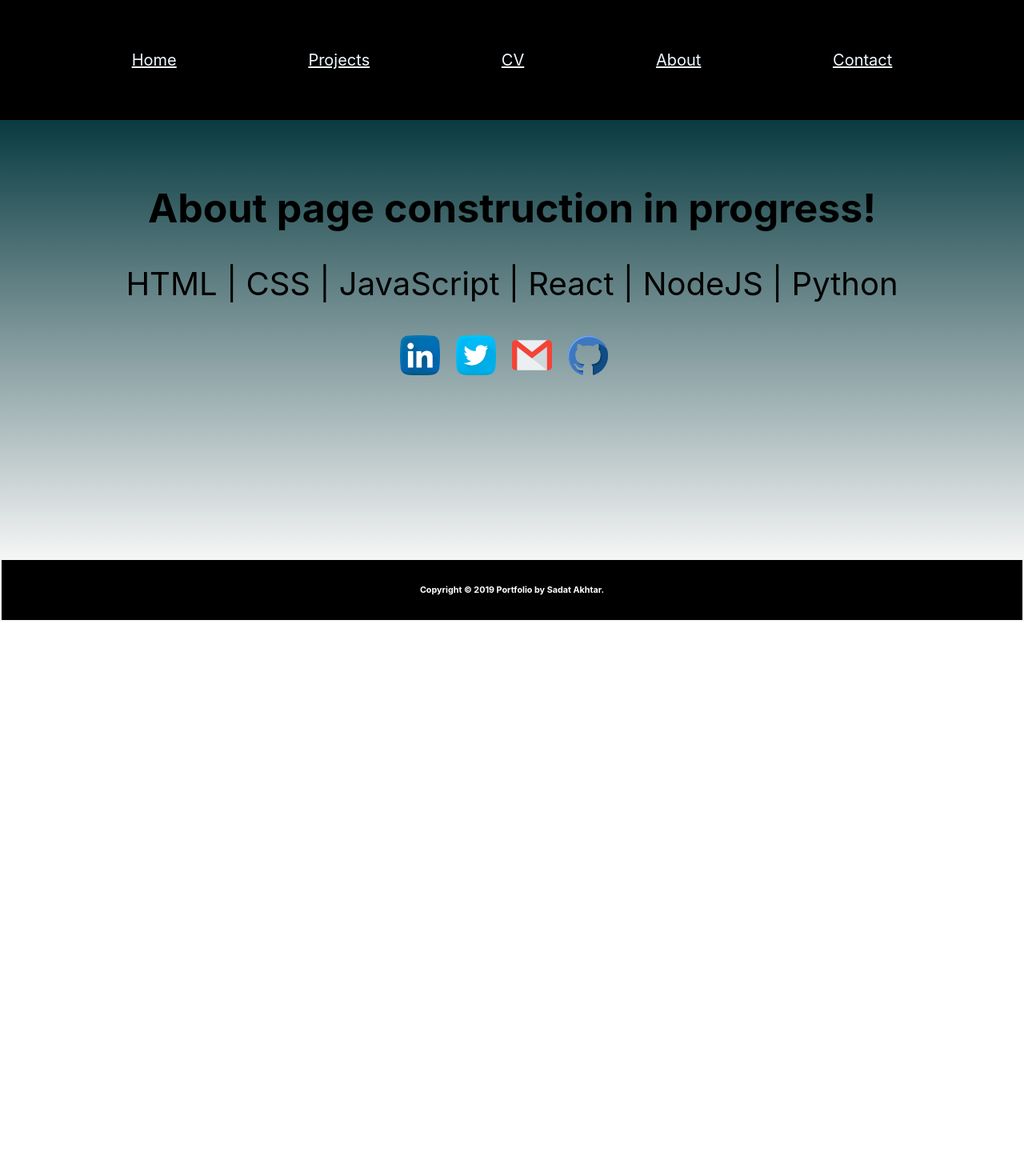
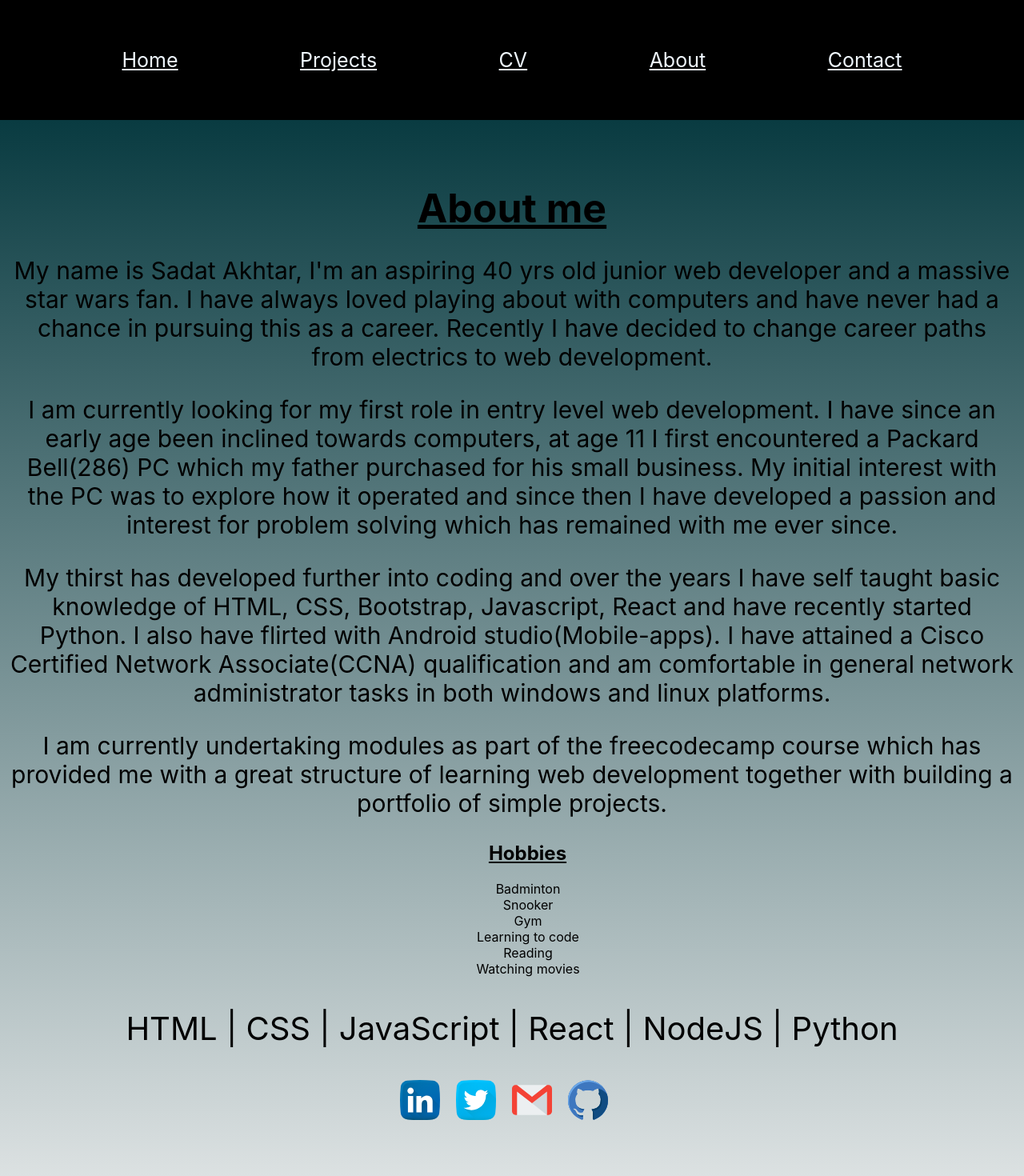
Before and after one commit to sadatakhtar/myportfolio-app, a React (Create React App) app: page /Components/About in a window 1280 px wide. Shown: the top 1470 px of the page at 80% size. Before the commit the page ends 800 px from the top, so only its background shows below. Built offline with nearby package versions, Linux system fonts and the light colour scheme.

Commit message:
added About me section to website

```diff
--- a/src/App.css
+++ b/src/App.css
@@ -1,4 +1,5 @@
-ul {
+
+#ul {
   list-style-type: none;
   margin: 0px;
   padding: 0px;
@@ -11,8 +12,11 @@ ul {
   align-items: center;
   background-color: black;
   color: white;
-  font-size: 20px;
+  font-size: 25px;
 
+}
+h2 {
+  padding-left: 39px;
 }
 .projectsol {
 
@@ -34,12 +38,10 @@ section {
 
 
 }
-li{
-
+#li{
 
 
   list-style-type: none;
-
 
 }
 
@@ -48,7 +50,7 @@ footer {
   height: 75px;
   border: 2px double whitesmoke;
   color: white;
-  font-size: 13px;
+  font-size: 17px;
   display: flex;
   justify-content: center;
   align-items: center;
@@ -63,10 +65,16 @@ footer {
   text-align: center;
   height: 70%;
   margin-top: 0px;
+  padding-left: 10px;
+  padding-right: 10px;
   padding-top: 80px;
   padding-bottom: 15%;
 
 
+
+}
+#hobby{
+  list-style-type: none;
 
 }
 h1 {
@@ -82,7 +90,7 @@ h1 {
 p{
   font-size: 30px;
 }
-li a:hover {
+#li a:hover {
   color: black;
   background-color: gray;
 }
--- a/src/Components/About.js
+++ b/src/Components/About.js
@@ -4,7 +4,44 @@ import Icons from './Icons';
 function About(){
     return (
         <div id="main-div">
-        <h1>About page construction in progress!</h1>
+        <h1><u>About me</u></h1>
+        <p>
+        My name is Sadat Akhtar, I'm an aspiring 40 yrs old junior web developer and
+        a massive star wars fan. I have always loved playing about with computers and have never
+        had a chance in pursuing this as a career. Recently I have decided to change career paths
+        from  electrics to web development.
+        </p>
+        <p>
+        I am currently looking for my first role in entry level web development.
+        I have since an early age been inclined towards computers, at age 11 I first encountered
+        a Packard Bell(286) PC which my father purchased for his small business.
+        My initial interest with the PC was to explore how it operated and since
+        then I have developed a passion and interest for problem solving which has
+        remained with me ever since.
+        </p>
+        <p>
+        My thirst has developed further into coding and over the years I have self
+        taught basic knowledge of HTML, CSS, Bootstrap, Javascript, React and have recently started Python.
+        I also have flirted with Android studio(Mobile-apps). I have attained a Cisco Certified Network
+        Associate(CCNA) qualification and am comfortable in general network administrator tasks
+        in both windows and linux platforms.
+        </p>
+        <p>
+        I am currently undertaking modules as part of the freecodecamp course which has provided
+        me with a great structure of learning web development together with building a portfolio
+        of simple projects.
+        </p>
+        <h2><u>Hobbies</u></h2>
+        <ul id="hobby">
+            <li id="hobby">Badminton</li>
+            <li id="hobby">Snooker</li>
+            <li id="hobby">Gym</li>
+            <li id="hobby">Learning to code</li>
+            <li id="hobby">Reading</li>
+            <li id="hobby">Watching movies</li>
+
+        </ul>
+
         <p id="skills">HTML | CSS | JavaScript | React | NodeJS | Python</p>
         <Icons />
         </div>
--- a/src/Components/Contact.js
+++ b/src/Components/Contact.js
@@ -8,7 +8,7 @@ import Thanks from './Thanks';
 function Contact(){
     return (
         <div id="main-div">
-        <h1>Contact Page</h1>
+        <h1><u>Contact Page</u></h1>
         <p><img src={email} alt="email" height="50px" width="50px" /></p>
         <form name="emailform" method="POST">
         <input type="hidden" name="form-name" value="contact" />
--- a/src/Components/Header.js
+++ b/src/Components/Header.js
@@ -13,27 +13,27 @@ function Header (){
 
 
 
-            <ul>
+            <ul id="ul">
 
 
                 <Link to="/Components/Main">
-                <li>Home</li>
+                <li id="li">Home</li>
                 </Link>
 
                 <Link to="/Components/Projects">
-                <li>Projects</li>
+                <li id="li">Projects</li>
                 </Link>
 
                 <Link to="/Components/Cv">
-                <li>CV</li>
+                <li id="li">CV</li>
                 </Link>
 
                 <Link to="/Components/About">
-                <li>About</li>
+                <li id="li">About</li>
                 </Link>
 
                <Link to="/Components/Contact">
-                <li>Contact</li>
+                <li id="li">Contact</li>
                 </Link>
 
 
--- a/src/Components/Projects.js
+++ b/src/Components/Projects.js
@@ -7,7 +7,7 @@ function Projects(){
     return (
         <div id="main-div">
 
-        <h1>Projects</h1>
+        <h1><u>Projects</u></h1>
         <p><img src={data} alt="web logo" height="50px" width="50px" /></p>
         <ol>
             <li><a id="pro-links" href="https://codepen.io/shadowak47/pen/QxpgXL" target="_blank">Tribute Page</a></li>
```
